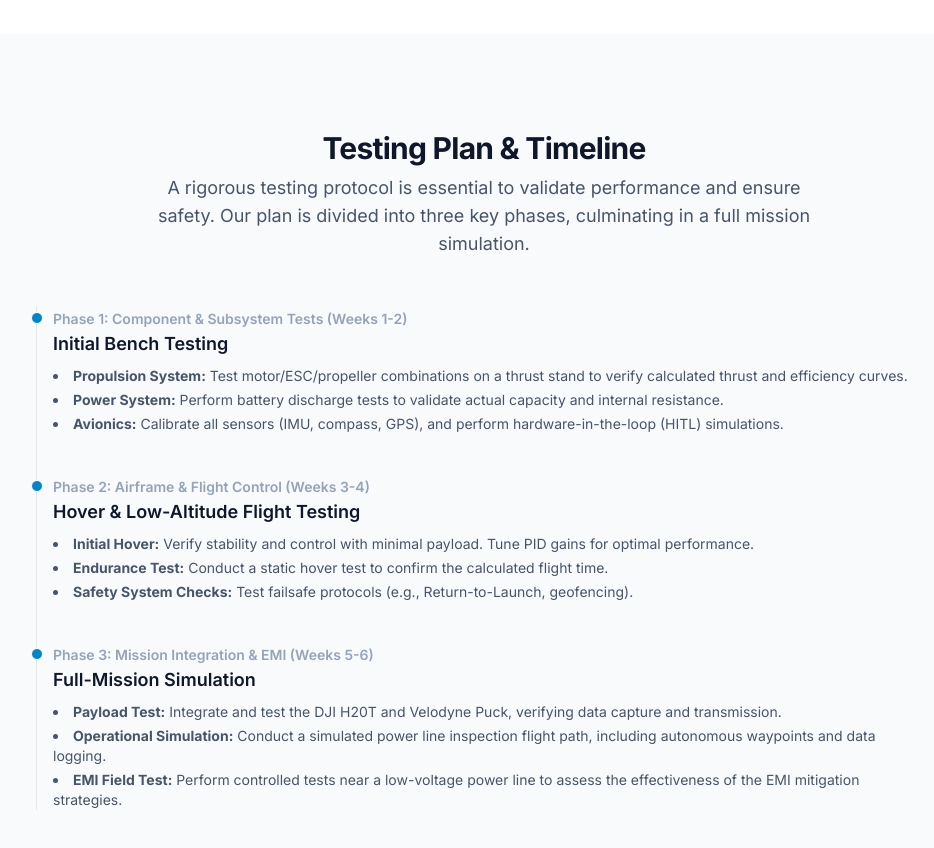
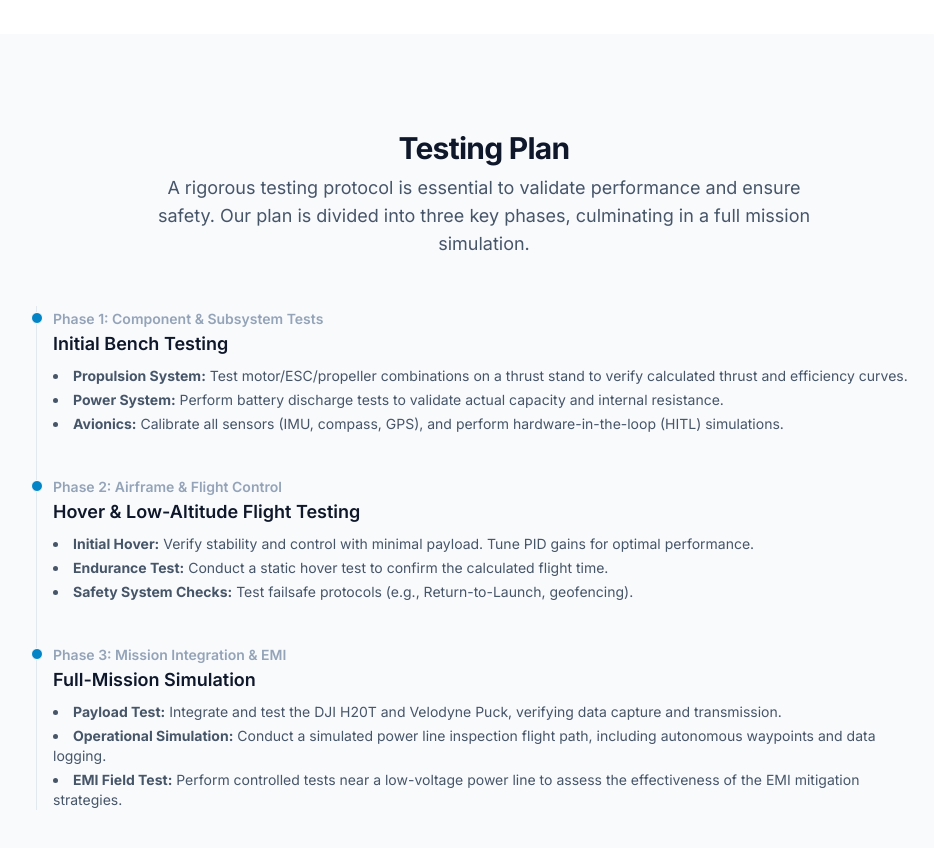
Before and after one commit to HusainBeepBop/Patrol-A-Drone, a plain HTML site: page index.html in a window 1280 px wide. Shown: the part 2460-3308 px from the top of the page, without its empty margins (156-1090 px from the left). Drawn offline with nearby package versions, Linux system fonts and the light colour scheme.

Commit message:
updated headings and sub headings

```diff
--- a/index.html
+++ b/index.html
@@ -213,7 +213,7 @@
         <section id="testing" class="py-16 sm:py-24">
             <div class="container mx-auto px-4 sm:px-6 lg:px-8">
                 <div class="text-center">
-                    <h2 class="text-3xl font-bold tracking-tight text-slate-900">Testing Plan & Timeline</h2>
+                    <h2 class="text-3xl font-bold tracking-tight text-slate-900">Testing Plan</h2>
                     <p class="mt-2 max-w-2xl mx-auto text-lg text-slate-600">A rigorous testing protocol is essential to validate performance and ensure safety. Our plan is divided into three key phases, culminating in a full mission simulation.</p>
                 </div>
 
@@ -221,7 +221,7 @@
                     <ol class="relative border-l border-slate-200">
                         <li class="mb-10 ml-4">
                             <div class="absolute w-3 h-3 bg-sky-600 rounded-full mt-1.5 -left-1.5 border border-white"></div>
-                            <time class="mb-1 text-sm font-semibold text-slate-400">Phase 1: Component & Subsystem Tests (Weeks 1-2)</time>
+                            <time class="mb-1 text-sm font-semibold text-slate-400">Phase 1: Component & Subsystem Tests</time>
                             <h3 class="text-lg font-semibold text-slate-900">Initial Bench Testing</h3>
                             <ul class="mt-2 text-sm text-slate-600 list-disc list-inside space-y-1">
                                 <li><strong>Propulsion System:</strong> Test motor/ESC/propeller combinations on a thrust stand to verify calculated thrust and efficiency curves.</li>
@@ -231,7 +231,7 @@
                         </li>
                         <li class="mb-10 ml-4">
                             <div class="absolute w-3 h-3 bg-sky-600 rounded-full mt-1.5 -left-1.5 border border-white"></div>
-                            <time class="mb-1 text-sm font-semibold text-slate-400">Phase 2: Airframe & Flight Control (Weeks 3-4)</time>
+                            <time class="mb-1 text-sm font-semibold text-slate-400">Phase 2: Airframe & Flight Control</time>
                             <h3 class="text-lg font-semibold text-slate-900">Hover & Low-Altitude Flight Testing</h3>
                             <ul class="mt-2 text-sm text-slate-600 list-disc list-inside space-y-1">
                                 <li><strong>Initial Hover:</strong> Verify stability and control with minimal payload. Tune PID gains for optimal performance.</li>
@@ -241,7 +241,7 @@
                         </li>
                         <li class="ml-4">
                             <div class="absolute w-3 h-3 bg-sky-600 rounded-full mt-1.5 -left-1.5 border border-white"></div>
-                            <time class="mb-1 text-sm font-semibold text-slate-400">Phase 3: Mission Integration & EMI (Weeks 5-6)</time>
+                            <time class="mb-1 text-sm font-semibold text-slate-400">Phase 3: Mission Integration & EMI</time>
                             <h3 class="text-lg font-semibold text-slate-900">Full-Mission Simulation</h3>
                             <ul class="mt-2 text-sm text-slate-600 list-disc list-inside space-y-1">
                                 <li><strong>Payload Test:</strong> Integrate and test the DJI H20T and Velodyne Puck, verifying data capture and transmission.</li>
```
